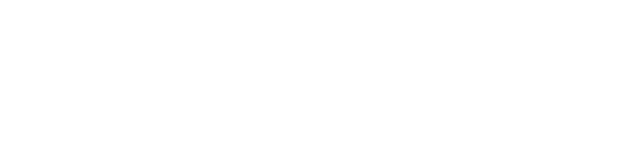
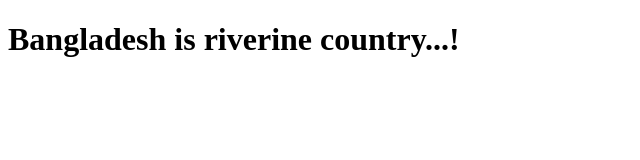
Before and after one commit to anamul360/git--tutorials, a plain HTML site: page index.html in a window 1280 px wide. Shown: the whole page, without its empty margins (0-640 px from the left). Drawn offline with Linux system fonts and the light colour scheme.

Commit message:
index added

```diff
--- a/index.html
+++ b/index.html
@@ -5,6 +5,6 @@
     <title>My First Project</title>
 </head>
 <body>
-
+    <h1>Bangladesh is riverine country...!</h1>
 </body>
 </html>
```
